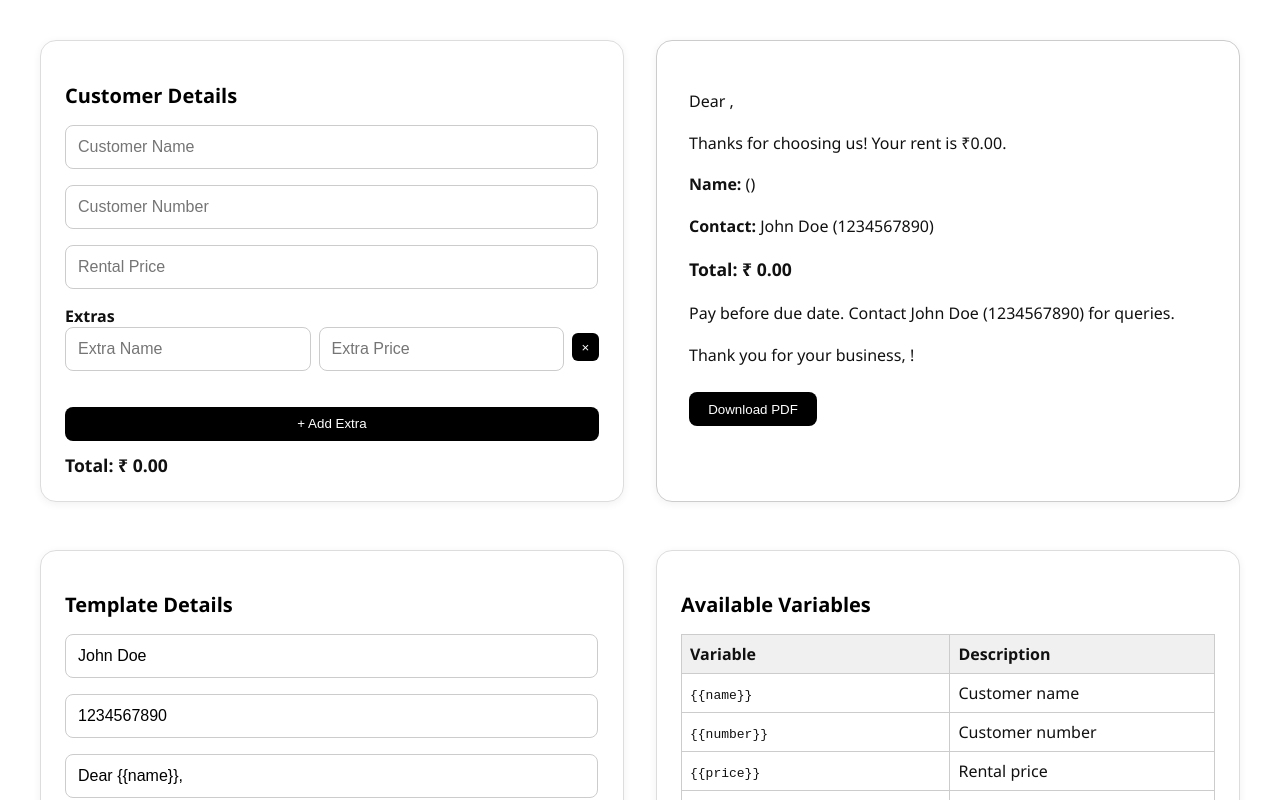
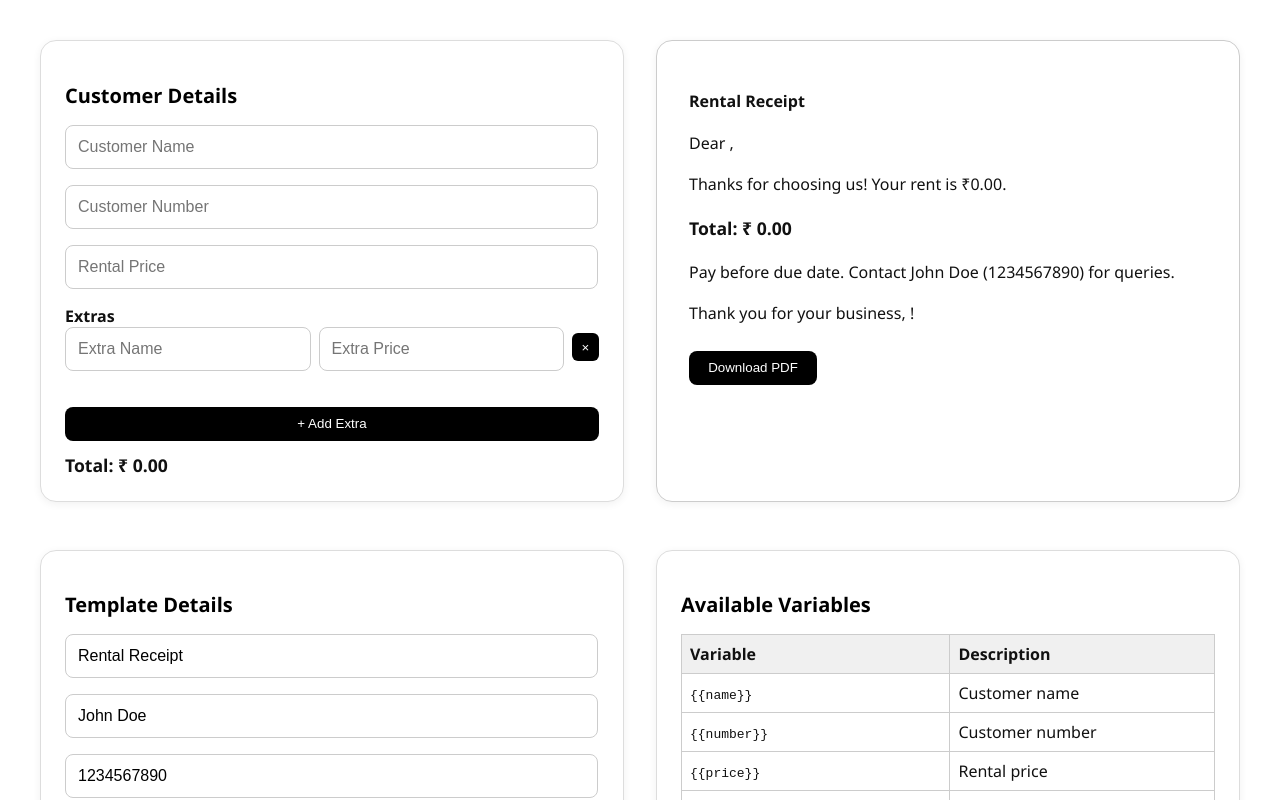
Before and after one commit to ArunSelvan25/rc, a Next.js app: page / in a window 1280 px wide. Shown: the top 800 px of the page. Built offline with nearby package versions, Linux system fonts and the light colour scheme.

Commit message:
Update page.tsx

```diff
--- a/app/page.tsx
+++ b/app/page.tsx
@@ -7,6 +7,7 @@ export default function Home() {
   const previewRef = useRef<HTMLDivElement>(null);
 
   const [template, setTemplate] = useState({
+    title: 'Rental Receipt',
     contactName: process.env.NEXT_PUBLIC_CONTACT_NAME || 'John Doe',
     contactNumber:  process.env.NEXT_PUBLIC_CONTACT_NUMBER || '1234567890',
     greetingMessage: 'Dear {{name}},',
@@ -152,18 +153,18 @@ export default function Home() {
         </div>
 
         <div className="total">Total: ₹ {total.toFixed(2)}</div>
-        {/* <button className="submitBtn" onClick={(e) => e.preventDefault()}>Submit</button> */}
       </div>
 
       <div className="previewBox" id="previewContent">
         <div>
+          {template.title && <p><strong>{template.title}</strong></p>}
           {template.greetingMessage && <p>{renderTemplate(template.greetingMessage, { ...template, ...customer, total })}</p>}
           {template.body && <p>{renderTemplate(template.body, { ...template, ...customer, total })}</p>}
-          <p><strong>Name:</strong> {customer.name} ({customer.number})</p>
-          <p><strong>Contact:</strong> {template.contactName} ({template.contactNumber})</p>
+          {customer.name && <p><strong>Tenant/Property:</strong> {customer.name} {customer.number && `(${customer.number})`}</p>}
           {renderExtrasTable()}
           <p className="total">Total: ₹ {total.toFixed(2)}</p>
           {template.notes && <p>{renderTemplate(template.notes, { ...template, ...customer, total })}</p>}
+
           {template.thankyou_notes && <p>{renderTemplate(template.thankyou_notes, { ...template, ...customer, total })}</p>}
         </div>
         {/* Preview */}
@@ -202,18 +203,6 @@ export default function Home() {
       </div>
 
       {/* Variable List */}
-      {/* <div className="formBox variableBox">
-        <h2>Available Variables</h2>
-        <ul>
-          <li><code>{'{{name}}'}</code> - Customer name</li>
-          <li><code>{'{{number}}'}</code> - Customer number</li>
-          <li><code>{'{{price}}'}</code> - Rental price</li>
-          <li><code>{'{{contact_name}}'}</code> - Contact name</li>
-          <li><code>{'{{contact_number}}'}</code> - Contact number</li>
-          <li><code>{'{{total}}'}</code> - Total amount</li>
-        </ul>
-      </div> */}
-
       <div className="formBox variableBox">
         <h2 className="text-xl font-semibold mb-4">Available Variables</h2>
         <div className="overflow-x-auto">
```
Lines whose indentation alone changed are shown as unchanged.
